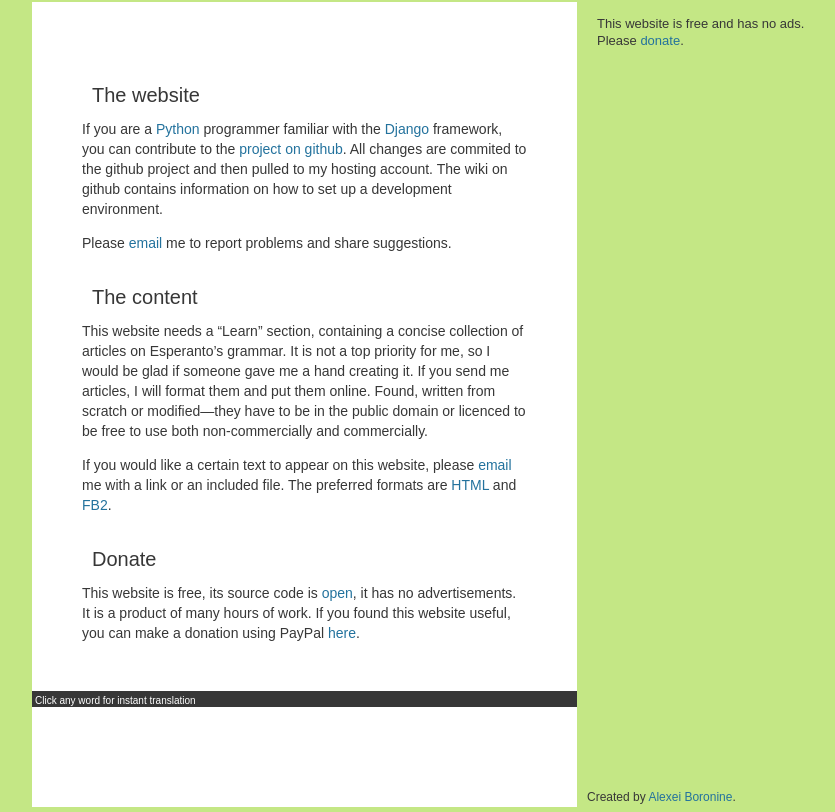
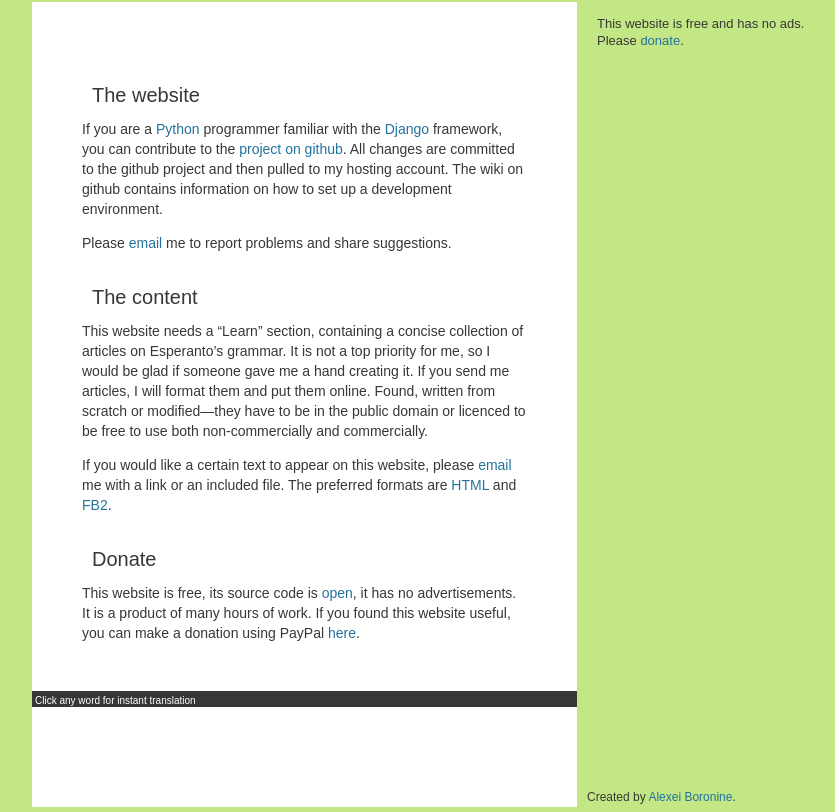
Before and after one commit to klanestro/libraro, a Django app: template templates/contribute.html in a window 1280 px wide. Shown: the part 113-925 px from the top of the page, without its empty margins (158-993 px from the left). Run offline with Django 3.2, Linux system fonts and the light colour scheme; the template is opened without the code that fills it, so the values that code supplies are empty.

Commit message:
spelling

```diff
--- a/templates/contribute.html
+++ b/templates/contribute.html
@@ -4,7 +4,7 @@
 
 {% block content %}
 <h1>The website</h1>
-<p>If you are a <a href="http://python.org/">Python</a> programmer familiar with the <a href="http://djangoprogect.com">Django</a> framework, you can contribute to the <a href="http://github.com/alexeiboronine/libraro">project on github</a>. All changes are commited to the github project and then pulled to my hosting account. The wiki on github contains information on how to set up a development environment.</p>
+<p>If you are a <a href="http://python.org/">Python</a> programmer familiar with the <a href="http://djangoprogect.com">Django</a> framework, you can contribute to the <a href="http://github.com/alexeiboronine/libraro">project on github</a>. All changes are committed to the github project and then pulled to my hosting account. The wiki on github contains information on how to set up a development environment.</p>
 
 <p>Please <a href="mailto:alexei.boronine@gmail.com">email</a> me to report problems and share suggestions.</p>
 
```
